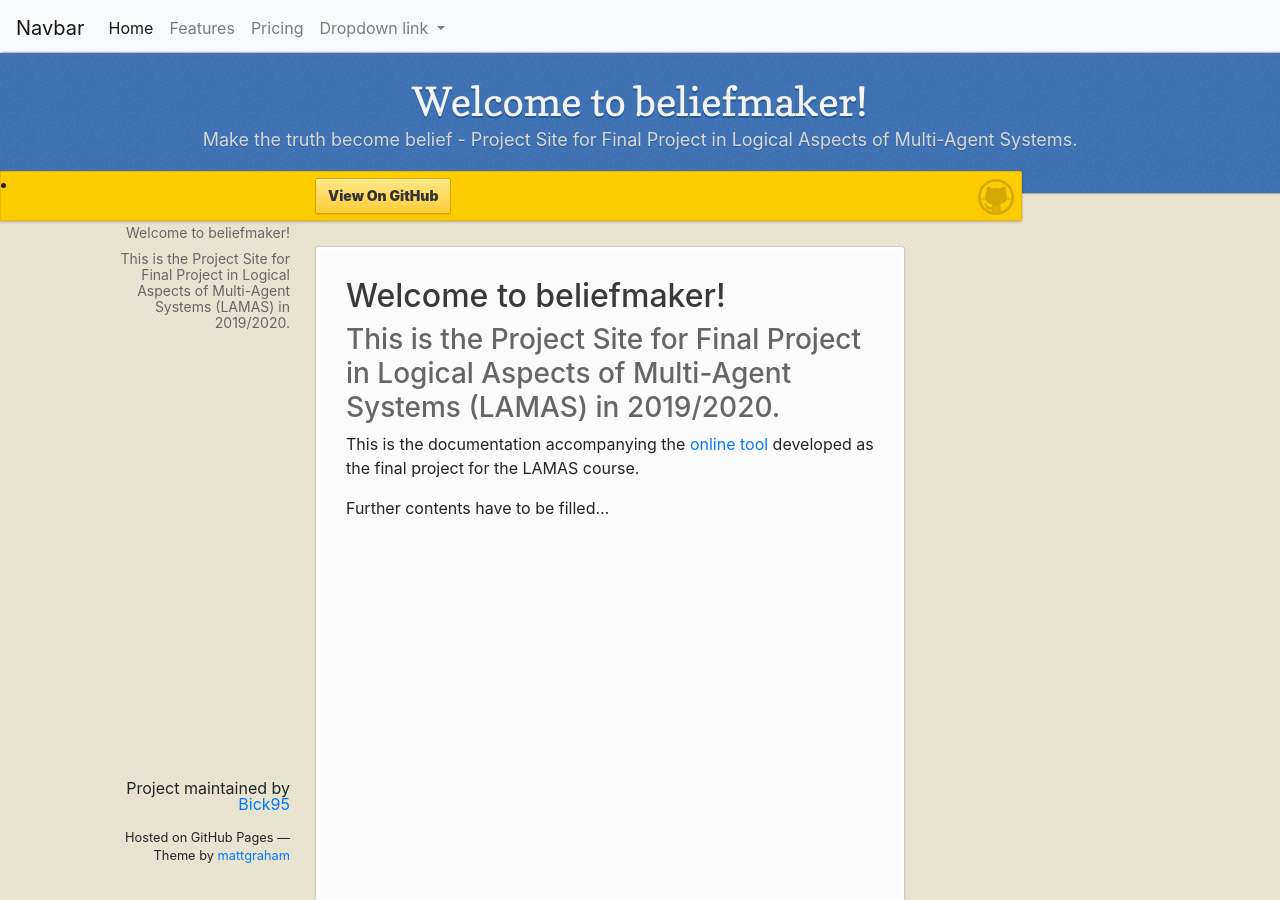
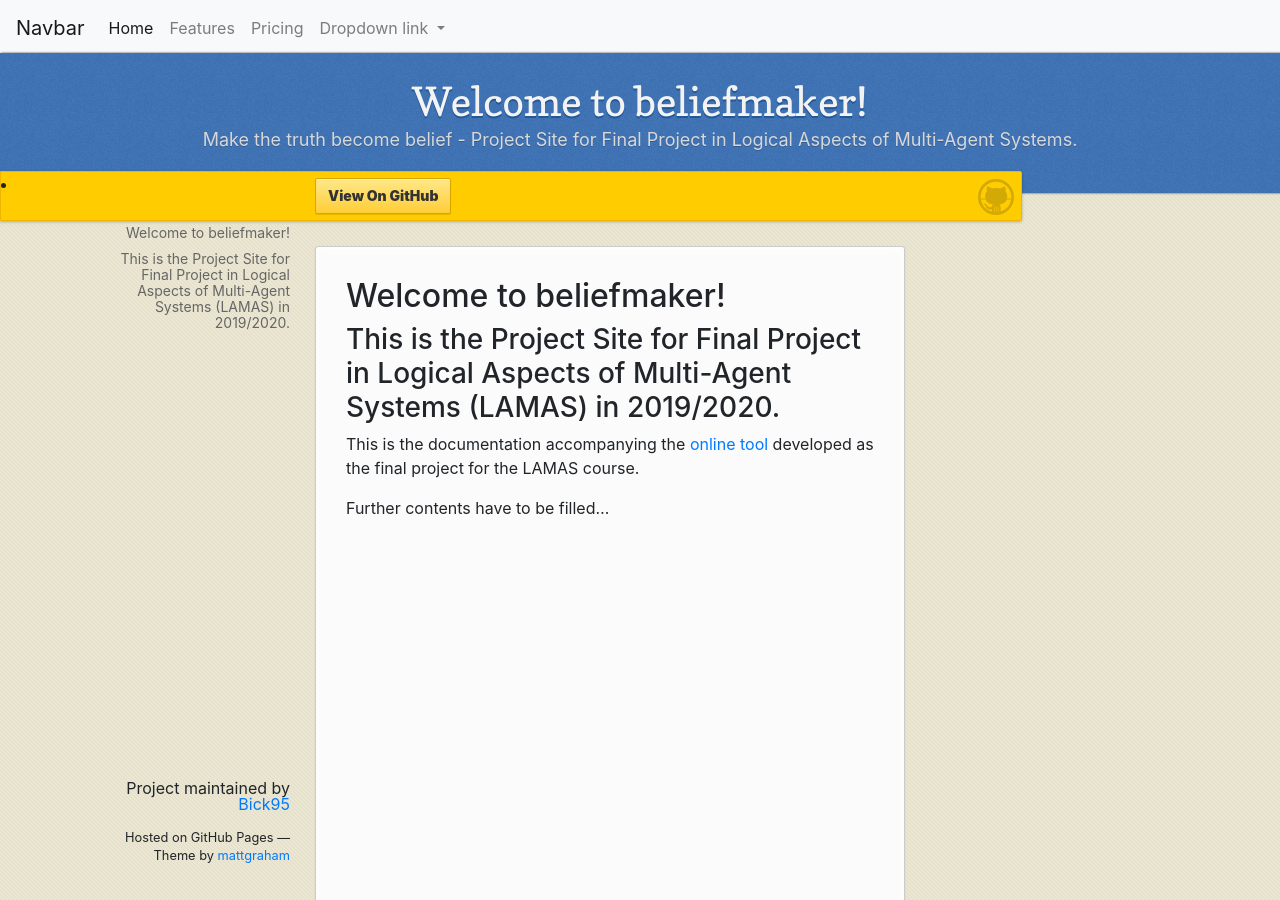
Before and after one commit to Bick95/beliefmaker, a Jekyll site: the page built from index.md, in a window 1280 px wide and 900 px high. Built offline with Jekyll 4.4.1, drawn with Linux system fonts in a browser that asks for light colours.

Commit message:
Added imports

```diff
--- a/_layouts/default.html
+++ b/_layouts/default.html
@@ -8,6 +8,8 @@
     <link rel="stylesheet" href="{{ '/assets/css/style.css?v=' | append: site.github.build_revision | relative_url }}">
     <link rel="stylesheet" href="https://stackpath.bootstrapcdn.com/bootstrap/4.5.0/css/bootstrap.min.css" crossorigin="anonymous">
     <script src="https://code.jquery.com/jquery-3.3.0.min.js" integrity="sha256-RTQy8VOmNlT6b2PIRur37p6JEBZUE7o8wPgMvu18MC4=" crossorigin="anonymous"></script>
+    <link rel="stylesheet" href="https://maxcdn.bootstrapcdn.com/bootstrap/4.0.0-beta/css/bootstrap.min.css" integrity="sha384-/Y6pD6FV/Vv2HJnA6t+vslU6fwYXjCFtcEpHbNJ0lyAFsXTsjBbfaDjzALeQsN6M" crossorigin="anonymous">
+    <link rel="stylesheet" href="https://stackpath.bootstrapcdn.com/bootstrap/4.3.1/css/bootstrap.min.css" integrity="sha384-ggOyR0iXCbMQv3Xipma34MD+dH/1fQ784/j6cY/iJTQUOhcWr7x9JvoRxT2MZw1T" crossorigin="anonymous">
     <script src="{{ '/assets/js/main.js' | relative_url }}"></script>
     <!--[if lt IE 9]>
       <script src="https://cdnjs.cloudflare.com/ajax/libs/html5shiv/3.7.3/html5shiv.min.js" integrity="sha256-3Jy/GbSLrg0o9y5Z5n1uw0qxZECH7C6OQpVBgNFYa0g=" crossorigin="anonymous"></script>
```
